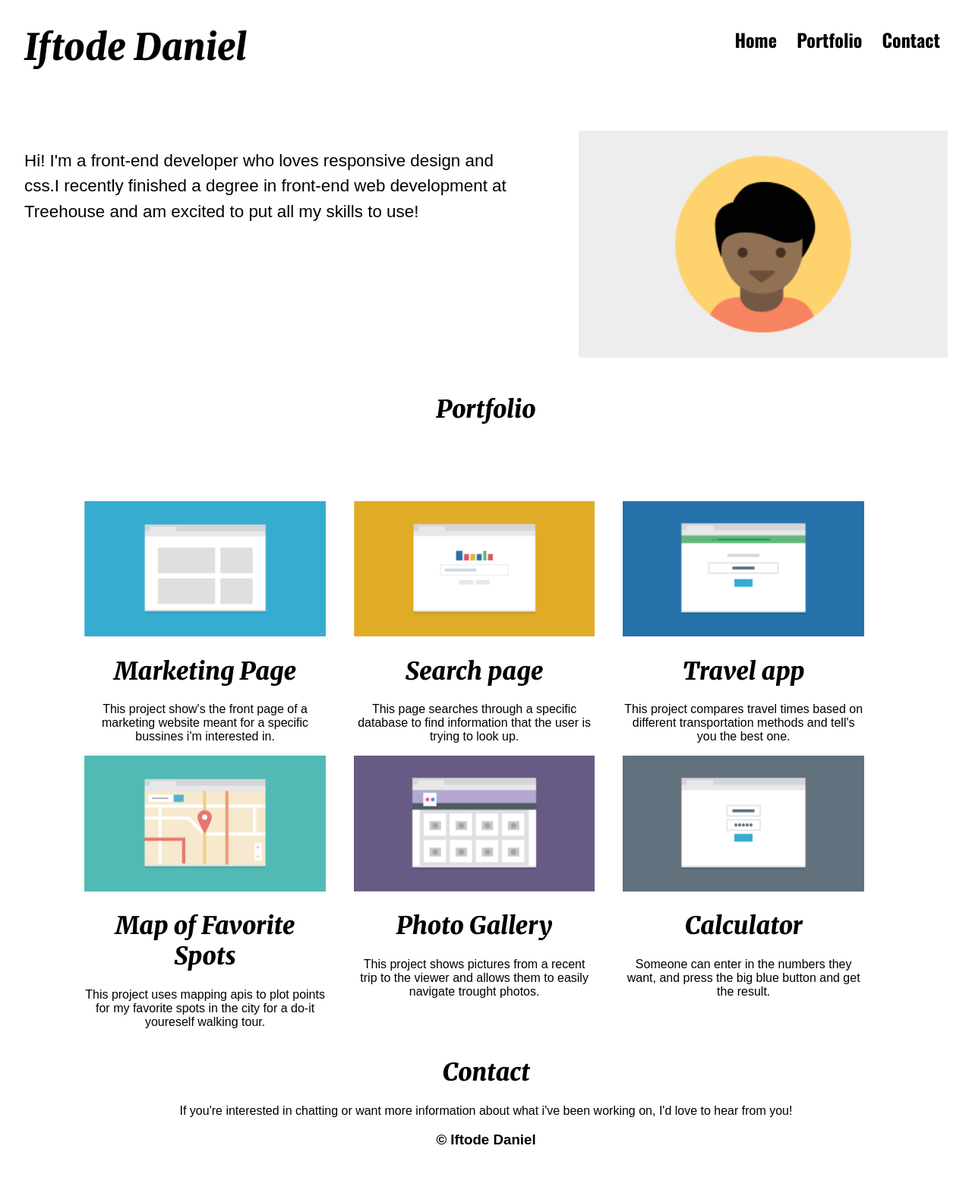
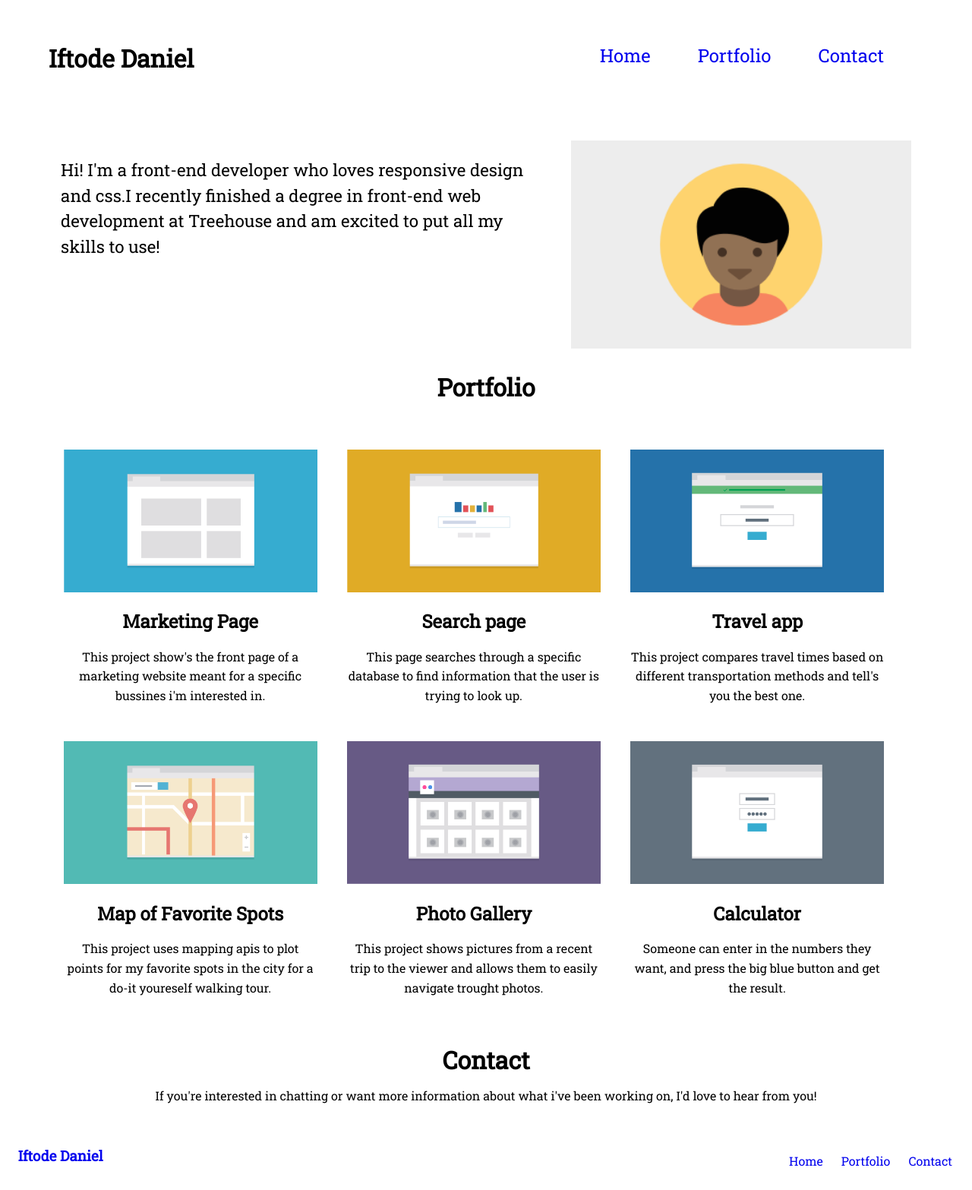
Before and after one commit to danieliftode/project_2, a plain HTML site: page index.html in a window 1280 px wide. Shown: the whole page at 76% size. Before the commit the page ends 1531 px from the top, so only its background shows below. Drawn offline with nearby package versions, Linux system fonts and the light colour scheme.

Commit message:
fixing errors
reworked the project

```diff
--- a/css/style.css
+++ b/css/style.css
@@ -1,87 +1,86 @@
-/* let it all be the same */
 *{
-  margin: 0px;
-  padding: 0px;
+  text-decoration: none;
   list-style: none;
-  text-decoration: none;
   box-sizing: border-box;
-  /*border: 1px solid red;*/
-}
-.logo{
-  font-size: 3em;
-}
-.logo:hover{
-  color: red;
-}
-.name{
-  padding-top: 1.5em;
-  padding-bottom: 1.5em;
-}
-footer{
-  overflow: auto;
-  clear:both;
 }
 body{
-  /*background-image: url("../img/fill.jpg");*/
-  background-size: cover;
-  font-weight: 400;
-  text-align: center;
-  width: 95%;
+  line-height: 1.6em;
+  font-family: 'Roboto Slab', serif;
+}
+.wrapper{
+  width: 90%;
   margin: auto;
 }
 header{
-  margin-bottom: 2em;
+  padding: 1em 0;
   text-align: center;
 }
+.nav a{
+  padding: 1em 1em;
+  background-color: white;
+  display: inline-block;
+  width: 100%;
+  margin-bottom: 5px;
+  font-size: 1.5em;
+}
+.intro{
+  padding: 0 1em;
+}
+#portfolio{
+  text-align: center;
+  padding-bottom: 1em;
+}
 .nav{
-  font-size: 1.5em;
-  font-family: 'Oswald', sans-serif;
-}
-h1{
-  font-family: 'Merriweather', serif;
-}
-a{
-  display: block;
-  padding: 10px 10px;
-  margin-bottom: 10px;
-  /*background-color: white;*/
-}
-a:visited{
-  color: black;
-}
-a:link{
-  color: black;
-}
-a:hover{
-  background-color: black;
-  color: white;
+  margin-left: 2%;
+  margin-right: 2%;
 }
 img{
   width: 100%;
 }
-.wrap{
-  width: 90%;
-  margin: auto;
+.section{
   text-align: center;
+  margin-bottom: 2em;
 }
-.section{
-  display: inline-block;
+#footer{
+  width: 100%;
+  text-align: center;
+  padding: 1em 1em;
 }
-@media(min-width: 768px) {
+#footer a{
+  margin-top: 2.5em;
+}
+.me{
+  float: left;
+  padding-top: 1em;
+  padding-bottom: 1em;
+}
+.me{
+  float: left;
+  overflow:auto;
+  clear: both;
+}
+.ankor{
+  float: right;
+}
+.list{
+  visibility: hidden;
+}
+#footer {
+ overflow: auto;
+ clear: both;
+
+}
+/*validated the css so far no errors*/
+/*media query for tablet*/
+@media only screen and (min-width: 768px) {
   .section{
   width: 45%;
-    float: right;
-    margin-right: 5%;
+  float: left;
+  margin: 1em 1em;
 }
 li, a{
   padding: 5px 5px;
   display: inline-block;
-  }
-  ul{
-    padding: 0px;
-  }
-  a{
-    background-color: none;
 }
 .intro img{
   width: 40%;
@@ -100,8 +99,23 @@ img{
 .intro{
   margin-top: 3em;
 }
+#footer p {
+  width: 70%;
+  margin: auto;
 }
-@media(min-width: 1024px){
+.ankor{
+  display: none;
+}
+.list{
+  visibility: visible;
+  float: right;
+  margin-right: 1em;
+}
+.me{
+  margin-left: 1em;
+}
+}
+@media only screen and (min-width: 1024px){
   .wrap{
      width: 90%;
      margin: auto;
@@ -112,8 +126,9 @@ img{
      margin-right: 1.7%;
      margin-left: 1.7%;
    }
-    .logo{
+   #logo{
      float: left;
+     margin-top: 1.5em;
    }
    .nav{
      float: right;
@@ -123,4 +138,5 @@ img{
      overflow: auto;
      clear: both;
    }
+
 }
--- a/index.html
+++ b/index.html
@@ -2,65 +2,78 @@
 <html lang="en">
 <head>
   <title>Iftode Daniel</title>
-  <meta name=viewport content="width=device-width, initial-scale=1">
+  <meta charset="utf-8">
+  <meta name="viewport" content="initial-scale=1, maximum-scale=1">
+  <link href="https://fonts.googleapis.com/css?family=Roboto+Slab" rel="stylesheet">
   <link rel="stylesheet" href="css/normalize.css">
   <link rel="stylesheet" href="css/style.css">
-  <link href="https://fonts.googleapis.com/css?family=Merriweather:900i|Oswald:700" rel="stylesheet">
+  <!-- need to add a google font and make it actualy work -->
+  <!-- validated the html and we have a green light dany -->
 </head>
 <body>
+  <div class="wrapper">
     <header>
-    <h1 class="logo">Iftode Daniel</h1>
+      <h1 id="logo">Iftode Daniel</h1>
       <ul class="nav">
-      <li><a href="#">Home</a></li>
-      <li><a href="#">Portfolio</a></li>
-      <li><a href="#">Contact</a></li>
+        <li><a href="index.html">Home</a></li>
+        <li><a href="#portfolio">Portfolio</a></li>
+        <li><a href="#footer">Contact</a></li>
       </ul>
       <div class="intro">
         <img src="img/responsive-layout-profile.png" alt="picture">
         <p>Hi! I'm a front-end developer who loves responsive design and css.I recently finished a degree
         in front-end web development at Treehouse and am excited to put all my skills to use!</p>
-      <h1 class="name">Portfolio</h1>
+
       </div>
     </header>
-<div class="wrap">
+      <h1 id="portfolio">Portfolio</h1>
     <div class="section">
       <img src="img/portfolio-1.png" alt="portfolio number 1">
-    <h1>Marketing Page</h1>
+      <h2>Marketing Page</h2>
       <p>This project show's the front page of a marketing website meant for a specific bussines i'm interested in.</p>
     </div>
     <div class="section">
       <img src="img/portfolio-2.png" alt="portfolio number 2">
-    <h1>Search page</h1>
+      <h2>Search page</h2>
       <p>This page searches through a specific database to find information that the user is trying to look up.</p>
     </div>
     <div class="section">
       <img src="img/portfolio-3.png" alt="portfolio number 3">
-    <h1>Travel app</h1>
+      <h2>Travel app</h2>
       <p>This project compares travel times based on different transportation methods and tell's you the best one.</p>
     </div>
     <div class="section">
       <img src="img/portfolio-4.png" alt="portfolio number 4">
-    <h1>Map of Favorite Spots</h1>
+      <h2>Map of Favorite Spots</h2>
       <p>This project uses mapping apis to plot points for my favorite spots in the city for a do-it youreself
         walking tour.</p>
     </div>
     <div class="section">
       <img src="img/portfolio-5.png" alt="portfolio number 5">
-    <h1>Photo Gallery</h1>
+      <h2>Photo Gallery</h2>
       <p>This project shows pictures from a recent trip to the viewer and allows them to easily navigate
         trought photos.</p>
     </div>
     <div class="section">
       <img src="img/portfolio-6.png" alt="portfolio number 6">
-    <h1>Calculator</h1>
+      <h2>Calculator</h2>
       <p>Someone can enter in the numbers they want, and press the big blue button and get the result.</p>
     </div>
   </div>
-  <footer>
+    <div id="footer">
       <h1>Contact</h1>
       <p>If you're interested in chatting or want more information about what i've been working on, I'd
       love to hear from you!</p>
-    <h3>&copy;  Iftode Daniel</h3>
-  </footer>
+      <!-- <h3>&copy;  Iftode Daniel</h3> -->
+    </div>
+    <h3><a href="#" class="me">Iftode Daniel</a></h3>
+    <div class="ankor">
+      <h3><a href="#logo">Back to top</a></h3>
+    </div>
+    <ul class="list">
+      <li><a href="index.html">Home</a></li>
+      <li><a href="#portfolio">Portfolio</a></li>
+      <li><a href="#footer">Contact</a></li>
+    </ul>
 </body>
 </html>
```
Lines whose indentation alone changed are shown as unchanged.
